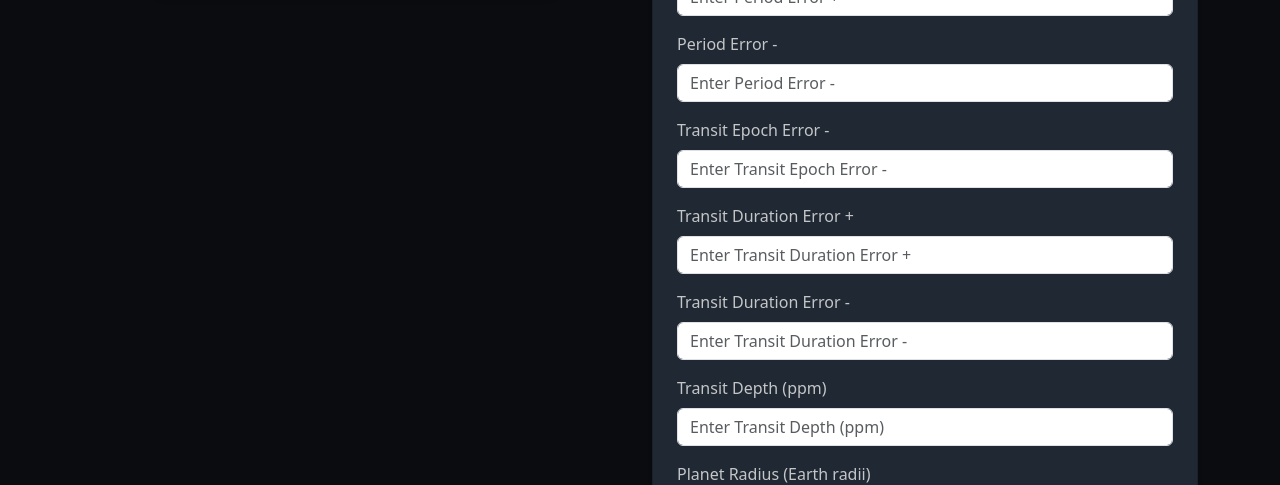
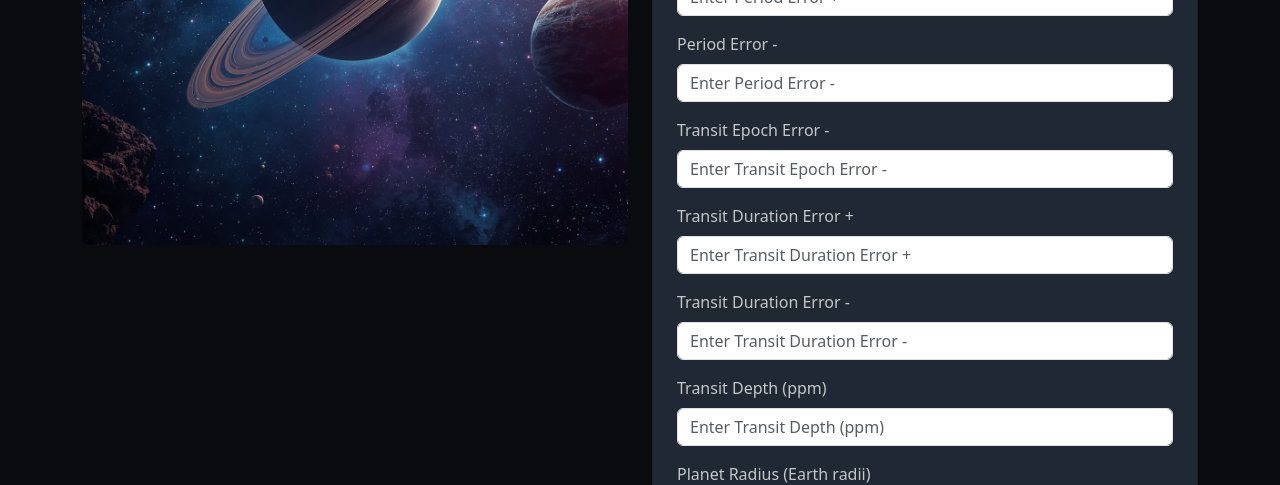
Before and after one commit to Lucasbnas435/nasa-space-apps-challenge-2025, a Flask app: page / in a window 1280 px wide. Shown: the part 421-906 px from the top of the page. Run offline with Flask 3, Linux system fonts and the light colour scheme; parts of the project's set-up code (start-up, migrations or seed data) failed here and were passed over.

Commit message:
feat: add exoplante image to website

```diff
--- a/web/src/templates/home.html
+++ b/web/src/templates/home.html
@@ -36,7 +36,7 @@
     <div class="row">
         <!-- Coluna da imagem -->
         <div class="col-md-6 text-center mb-4">
-            <img src="{{ url_for('static', filename='exoplanet.png') }}" class="img-fluid rounded shadow-sm" alt="Exoplanet">
+            <img src="{{ url_for('static', filename='exoplanet.jpg') }}" class="img-fluid rounded shadow-sm" alt="Exoplanet">
         </div>
 
         <!-- Coluna do formulário -->
```
Also changed, not shown: web/src/static/exoplanet.jpg (added).
